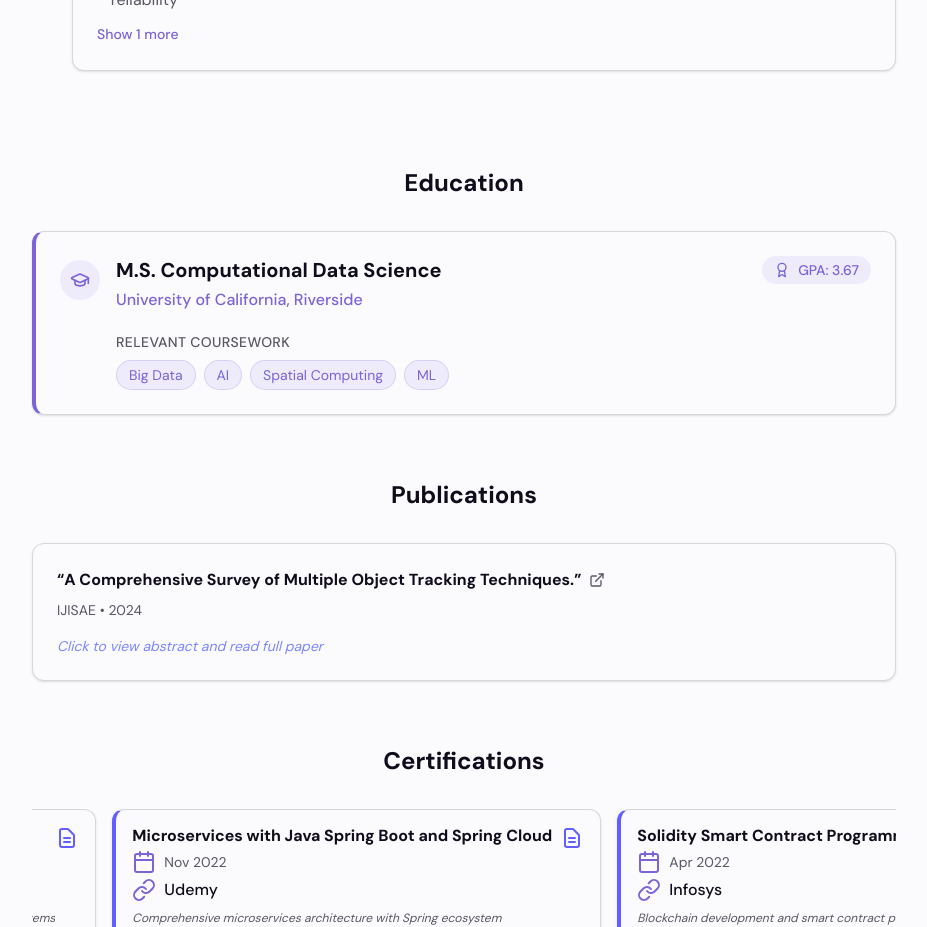
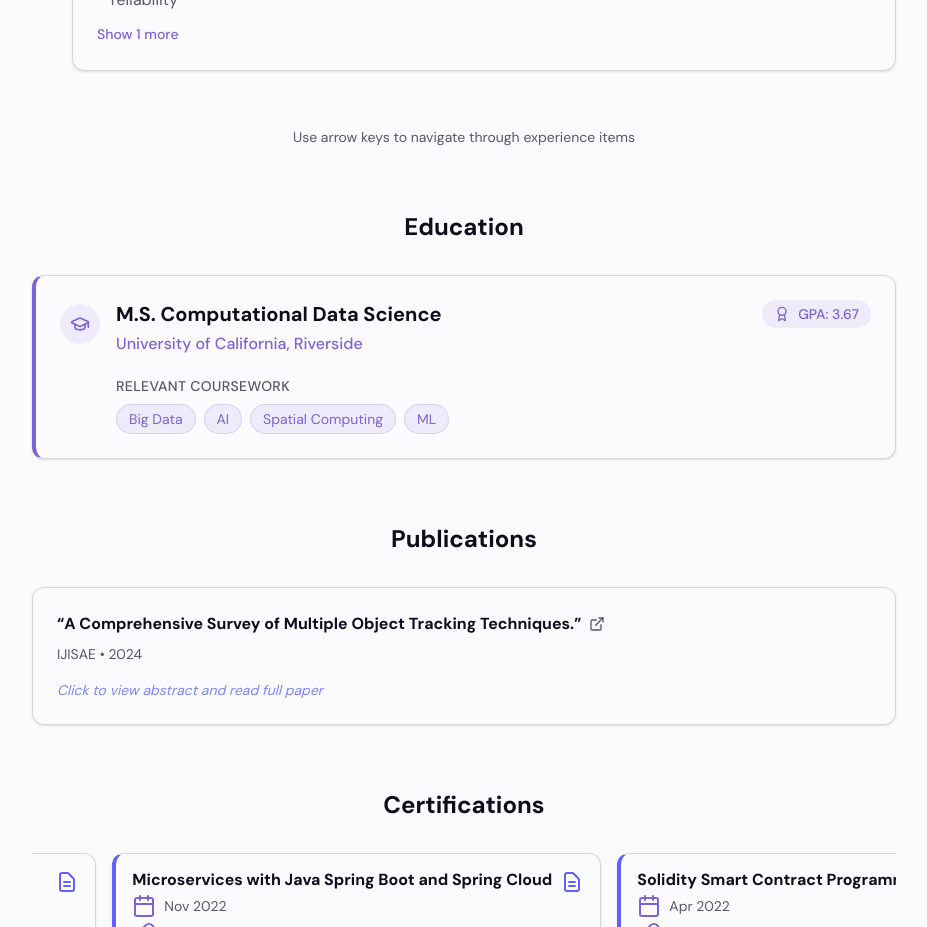
Before and after one commit to Aditya-gam/aditya-gambhir-portfolio, a Next.js app: page / in a window 1280 px wide. Shown: the part 5680-6607 px from the top of the page, without its empty margins (176-1103 px from the left). Built offline with nearby package versions, Linux system fonts and the light colour scheme; no server answers.

Commit message:
refactor: migrate experience timeline to use centralized content
- Replace hardcoded timeline text with centralized config
- Use UI copy from data files for navigation instructions
- Improve experience timeline consistency

```diff
--- a/src/components/about/ExperienceTimeline.tsx
+++ b/src/components/about/ExperienceTimeline.tsx
@@ -1,6 +1,7 @@
 import { motion } from 'framer-motion';
 import { Card, CardContent } from '@/components/ui/card';
 import { useEffect, useRef, useState } from 'react';
+import { EXPERIENCE_PAGE_COPY, UI_COPY } from '@/data/ui';
 
 interface ExperienceTimelineProps {
   readonly experience: readonly {
@@ -142,7 +143,7 @@ const ExperienceCard = ({
               <button
                 type="button"
                 onClick={() => setShowAllBullets(!showAllBullets)}
-                className={`mt-3 text-primary text-sm font-medium focus-visible:outline-none focus-visible:ring-2 focus-visible:ring-ring focus-visible:ring-offset-2 ${isAlternate ? '' : ''}`}
+                className="mt-3 text-primary text-sm font-medium focus-visible:outline-none focus-visible:ring-2 focus-visible:ring-ring focus-visible:ring-offset-2"
                 aria-expanded={showAllBullets}
               >
                 {showAllBullets
@@ -203,7 +204,7 @@ export default function ExperienceTimeline({
         id="experience-timeline-heading"
         className="text-2xl font-bold mb-8 text-center"
       >
-        Experience Timeline
+        {UI_COPY.experienceTimeline.heading}
       </h2>
 
       <ul className="space-y-8" aria-label="Work experience timeline">
@@ -220,9 +221,9 @@ export default function ExperienceTimeline({
       </ul>
 
       <div className="text-center mt-6">
-        {/* <p className="text-sm text-muted-foreground">
-          Use arrow keys to navigate through experience items
-        </p> */}
+        <p className="text-sm text-muted-foreground">
+          {EXPERIENCE_PAGE_COPY.timelineNavigationInstruction}
+        </p>
       </div>
     </motion.section>
   );
```
